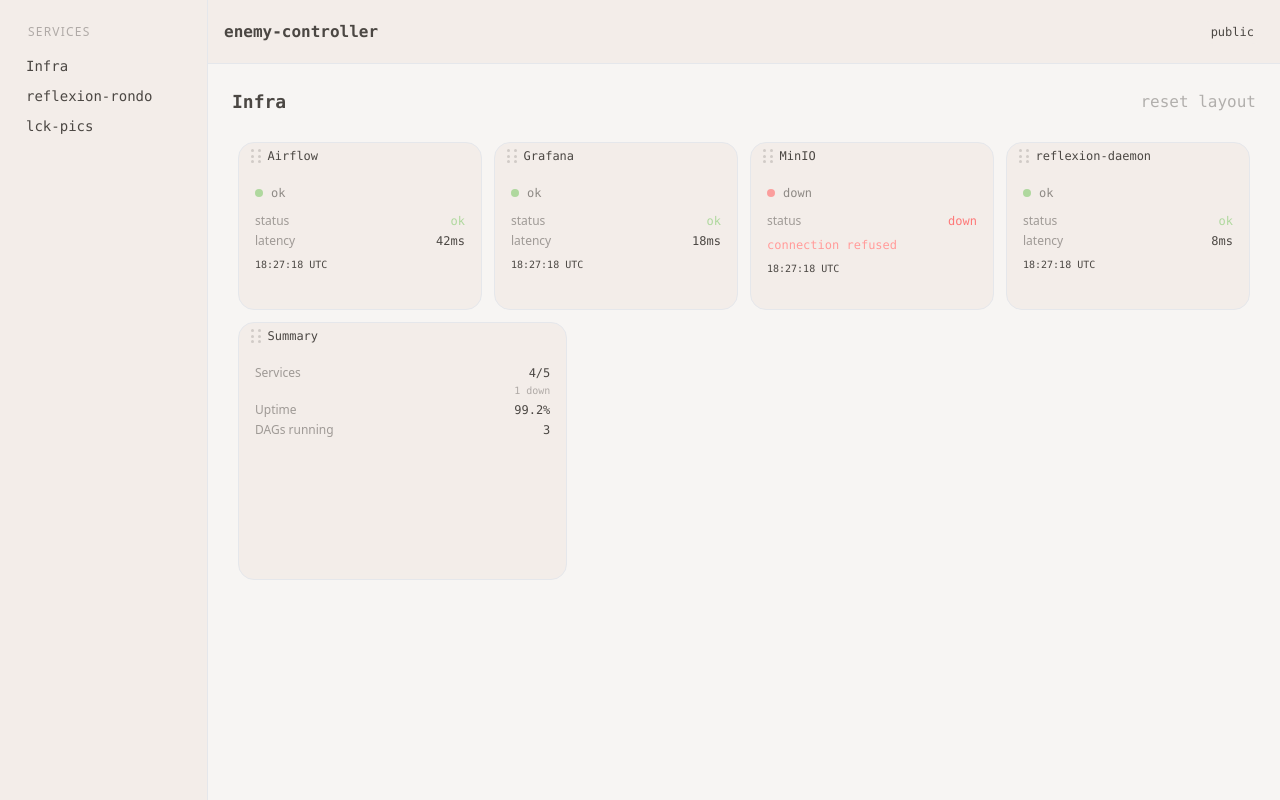
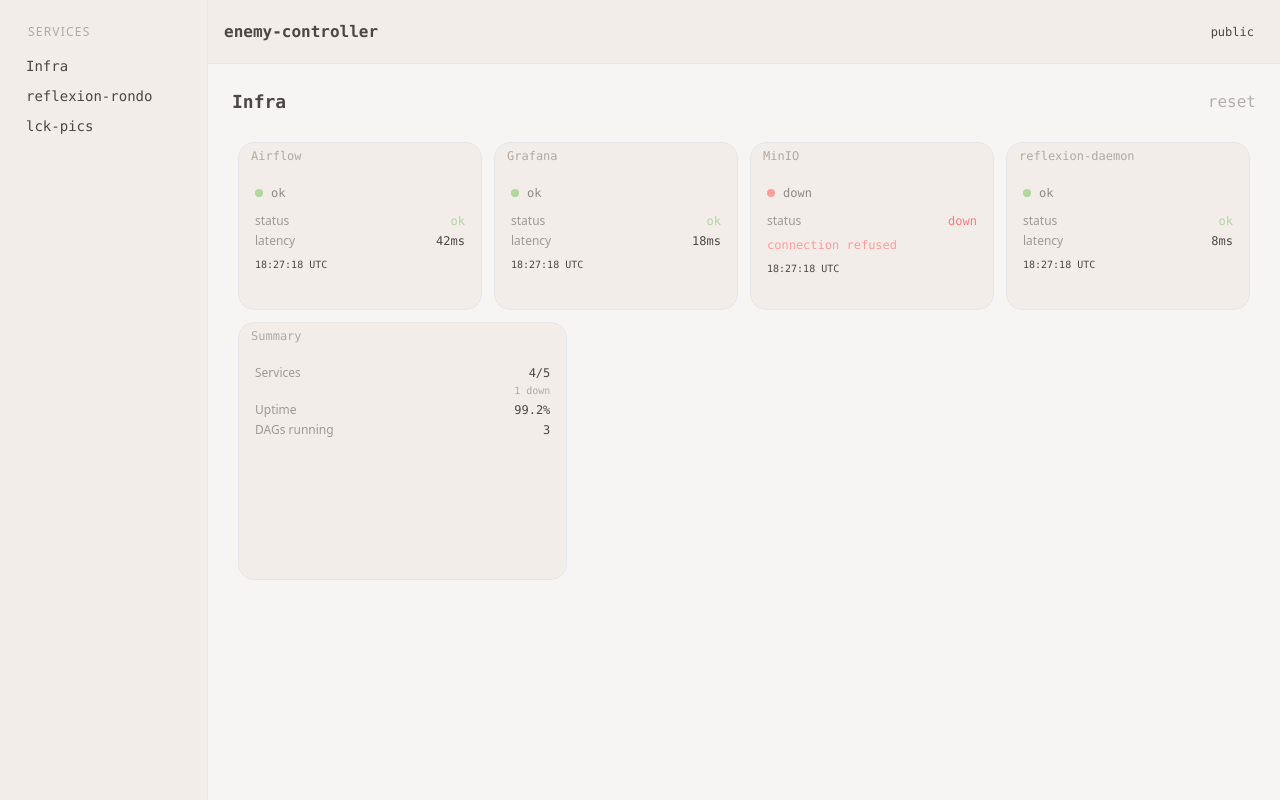
Before and after one commit to ikazen/enemy-controller, a FastAPI app: page / in a window 1280 px wide. Run offline with FastAPI, Linux system fonts and the light colour scheme; some libraries are stand-ins or nearby versions.

Commit message:
feat: 패널 show/hide picker, grip 아이콘 제거

```diff
--- a/templates/base.html
+++ b/templates/base.html
@@ -31,8 +31,7 @@
     .gs-drag-handle {
       display: flex;
       align-items: center;
-      gap: 6px;
-      padding: 5px 12px;
+      padding: 5px 10px 5px 12px;
       border-bottom: 1px solid oklch(var(--bc) / 0.08);
       cursor: grab;
       user-select: none;
@@ -42,23 +41,30 @@
     .gs-drag-handle:hover { background: oklch(var(--bc) / 0.04); }
     .gs-drag-handle:active { cursor: grabbing; }
 
-    .gs-drag-handle .grip {
-      display: grid;
-      grid-template-columns: repeat(2, 4px);
-      gap: 2.5px;
-      opacity: 0.2;
-      transition: opacity 0.15s;
+    /* Hide button — appears on handle hover */
+    .gs-drag-handle .hide-btn {
+      margin-left: auto;
+      opacity: 0;
+      background: none;
+      border: none;
+      cursor: pointer;
+      font-size: 14px;
+      line-height: 1;
+      padding: 1px 3px;
+      border-radius: 3px;
+      color: oklch(var(--bc) / 0.4);
+      transition: opacity 0.15s, color 0.15s, background 0.15s;
     }
-    .gs-drag-handle:hover .grip { opacity: 0.45; }
-    .gs-drag-handle .grip span {
-      width: 3px; height: 3px;
-      border-radius: 50%;
-      background: currentColor;
+    .gs-drag-handle:hover .hide-btn { opacity: 1; }
+    .gs-drag-handle .hide-btn:hover {
+      color: oklch(var(--er) / 0.8);
+      background: oklch(var(--er) / 0.08);
     }
 
     /* Mobile: no grab cursor */
     @media (max-width: 767px) {
       .gs-drag-handle { cursor: default; }
+      .gs-drag-handle .hide-btn { display: none; }
     }
 
     /* Resize handle — dot pattern, hover-only */
--- a/templates/partials/grid.html
+++ b/templates/partials/grid.html
@@ -1,7 +1,21 @@
-<div class="mb-5 flex items-center justify-between">
+<div class="mb-5 flex items-center justify-between gap-3">
   <h2 class="text-lg font-semibold font-mono">{{ service.title }}</h2>
-  <button class="btn btn-xs btn-ghost font-mono opacity-40 hover:opacity-80"
-          onclick="resetLayout('{{ service.key }}')">reset layout</button>
+  <div class="flex items-center gap-2">
+
+    <!-- panel picker: 숨긴 패널이 있을 때만 표시 -->
+    <div class="dropdown dropdown-end" id="panel-picker" style="display:none">
+      <button tabindex="0" class="btn btn-xs btn-ghost font-mono opacity-50 hover:opacity-90">
+        + panel
+      </button>
+      <ul tabindex="0"
+          id="panel-picker-list"
+          class="dropdown-content menu bg-base-200 rounded-box shadow-lg border border-base-300 w-48 p-1 mt-1 z-50">
+      </ul>
+    </div>
+
+    <button class="btn btn-xs btn-ghost font-mono opacity-40 hover:opacity-80"
+            onclick="resetLayout('{{ service.key }}')">reset</button>
+  </div>
 </div>
 
 <div class="grid-stack" id="panel-grid">
@@ -10,20 +24,17 @@
     <div class="grid-stack-item"
          gs-id="{{ panel.id }}"
          gs-w="{{ panel.grid_w }}"
-         gs-h="{{ panel.grid_h }}">
+         gs-h="{{ panel.grid_h }}"
+         data-panel-title="{{ panel.title }}">
       <div class="grid-stack-item-content card bg-base-200 border border-base-300">
 
-        <!-- drag handle -->
         <div class="gs-drag-handle">
-          <div class="grip">
-            <span></span><span></span>
-            <span></span><span></span>
-            <span></span><span></span>
-          </div>
-          <span class="text-xs font-mono text-base-content/35">{{ panel.title }}</span>
+          <span class="text-xs font-mono text-base-content/40">{{ panel.title }}</span>
+          <button class="hide-btn"
+                  title="hide panel"
+                  onclick="hidePanel('{{ panel.id }}'); event.stopPropagation();">×</button>
         </div>
 
-        <!-- HTMX content -->
         <div class="card-scroll"
              id="panel-{{ panel.id }}"
              hx-get="/panels/{{ panel.id }}"
@@ -43,8 +54,9 @@
 <script>
 (function () {
   const SERVICE_KEY = '{{ service.key }}';
-  const STORAGE_KEY = 'ec-grid-' + SERVICE_KEY;
-  const isMobile = window.innerWidth < 768;
+  const LAYOUT_KEY  = 'ec-grid-'   + SERVICE_KEY;
+  const HIDDEN_KEY  = 'ec-hidden-' + SERVICE_KEY;
+  const isMobile    = window.innerWidth < 768;
 
   const grid = GridStack.init({
     cellHeight: 90,
@@ -58,23 +70,79 @@
     margin: 6,
   }, '#panel-grid');
 
-  const saved = localStorage.getItem(STORAGE_KEY);
-  if (saved) {
-    try {
-      grid.load(JSON.parse(saved), false);
-    } catch (_) {
-      localStorage.removeItem(STORAGE_KEY);
-    }
+  // 저장된 레이아웃 복원
+  const savedLayout = localStorage.getItem(LAYOUT_KEY);
+  if (savedLayout) {
+    try { grid.load(JSON.parse(savedLayout), false); }
+    catch (_) { localStorage.removeItem(LAYOUT_KEY); }
   }
 
-  grid.on('change dragstop resizestop', function () {
-    localStorage.setItem(STORAGE_KEY, JSON.stringify(grid.save(false)));
+  // 숨긴 패널 복원
+  let hiddenIds = new Set(JSON.parse(localStorage.getItem(HIDDEN_KEY) || '[]'));
+  hiddenIds.forEach(id => _removeFromGrid(id));
+  _syncPicker();
+
+  // 레이아웃 변경 시 저장
+  grid.on('change dragstop resizestop', () => {
+    localStorage.setItem(LAYOUT_KEY, JSON.stringify(grid.save(false)));
   });
+
+  // --- 공개 함수 ---
+
+  window.hidePanel = function (id) {
+    _removeFromGrid(id);
+    hiddenIds.add(id);
+    localStorage.setItem(HIDDEN_KEY, JSON.stringify([...hiddenIds]));
+    _syncPicker();
+  };
+
+  window.showPanel = function (id) {
+    const el = document.querySelector(`[gs-id="${id}"]`);
+    if (!el) return;
+    el.style.display = '';
+    grid.makeWidget(el);
+    // HTMX content가 아직 안 로드됐을 수 있어서 강제 트리거
+    const htmxEl = el.querySelector('[hx-get]');
+    if (htmxEl) htmx.trigger(htmxEl, 'load');
+    hiddenIds.delete(id);
+    localStorage.setItem(HIDDEN_KEY, JSON.stringify([...hiddenIds]));
+    _syncPicker();
+  };
 
   window.resetLayout = function (key) {
     if (key !== SERVICE_KEY) return;
-    localStorage.removeItem(STORAGE_KEY);
+    localStorage.removeItem(LAYOUT_KEY);
+    localStorage.removeItem(HIDDEN_KEY);
     location.reload();
   };
+
+  // --- 내부 ---
+
+  function _removeFromGrid(id) {
+    const el = document.querySelector(`[gs-id="${id}"]`);
+    if (!el) return;
+    grid.removeWidget(el, false);  // DOM은 유지
+    el.style.display = 'none';
+  }
+
+  function _syncPicker() {
+    const list   = document.getElementById('panel-picker-list');
+    const picker = document.getElementById('panel-picker');
+    list.innerHTML = '';
+
+    if (hiddenIds.size === 0) {
+      picker.style.display = 'none';
+      return;
+    }
+
+    picker.style.display = '';
+    hiddenIds.forEach(id => {
+      const el    = document.querySelector(`[gs-id="${id}"]`);
+      const title = el ? el.dataset.panelTitle : id;
+      const li    = document.createElement('li');
+      li.innerHTML = `<button class="font-mono text-xs" onclick="showPanel('${id}')">${title}</button>`;
+      list.appendChild(li);
+    });
+  }
 })();
 </script>
```
